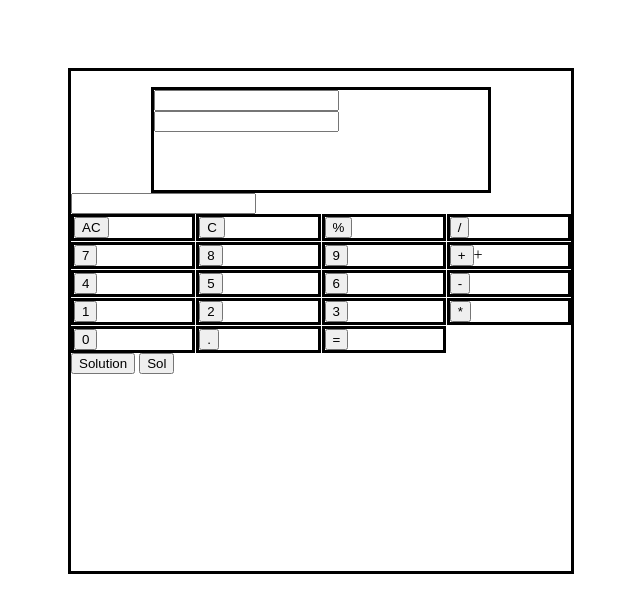
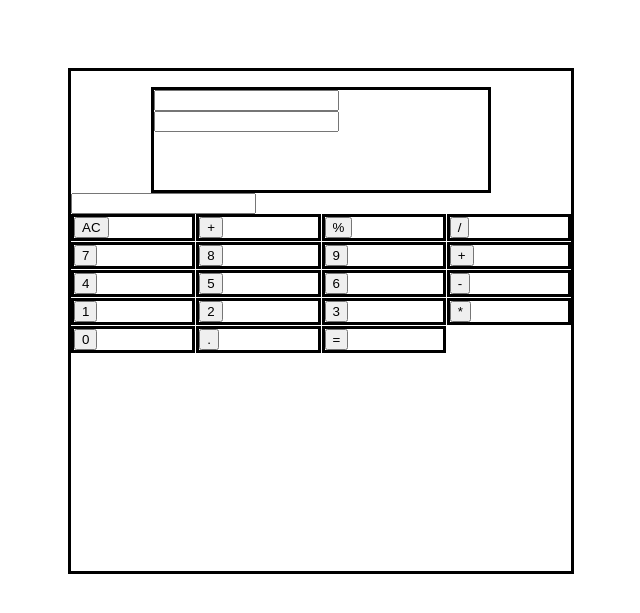
Before and after one commit to yolk23/calculator, a plain HTML site: page index.html in a window 1280 px wide. Shown: the part 79-692 px from the top of the page, without its empty margins (319-959 px from the left). Drawn offline with Linux system fonts and the light colour scheme.

Commit message:
Finished Foundation

```diff
--- a/index.html
+++ b/index.html
@@ -10,7 +10,6 @@
   </head>
   <body>
 	<script src="script.js"></script>
-
     <h1>Calculator</h1>
     <div class="container" >
         <form name="formCalc">
@@ -23,36 +22,32 @@
         </div>
         <div class="grid-container">
             <div class="grid-item"><button value="1" onclick="">AC</button></div>
-            <div class="grid-item"><button>C</button></div>
-            <div class="grid-item"><button>%</button></div>
-            <div class="grid-item"><button>/</button></div>
-            <div class="grid-item"><button>7</button></div>
-            <div class="grid-item"><button>8</button></div>
-            <div class="grid-item"><button>9</button></div>
-            <div class="grid-item"><input type="button" value="+" onclick="formCalc.sol.value += '+' ">+</div>
-            <div class="grid-item"><button>4</button></div>
-            <div class="grid-item"><button>5</button></div>
-            <div class="grid-item"><button>6</button></div>
-            <div class="grid-item"><button>-</button></div>
+            <div class="grid-item"><input type="button" value="+" onclick=" "></div>
+            <div class="grid-item"><input type="button" value="%" onclick="formCalc.sol.value += '%' "></div>
+            <div class="grid-item"><input type="button" value="/" onclick="formCalc.sol.value += '/' "></div>
+            <div class="grid-item"><input type="button" value="7" onclick="formCalc.sol.value += '7' "></div>
+            <div class="grid-item"><input type="button" value="8" onclick="formCalc.sol.value += '8' "></div>
+            <div class="grid-item"><input type="button" value="9" onclick="formCalc.sol.value += '9' "></div>
+            <div class="grid-item"><input type="button" value="+" onclick="formCalc.sol.value += '+' "></div>
+            <div class="grid-item"><input type="button" value="4" onclick="formCalc.sol.value += '4' "></div>
+            <div class="grid-item"><input type="button" value="5" onclick="formCalc.sol.value += '5' "></div>
+            <div class="grid-item"><input type="button" value="6" onclick="formCalc.sol.value += '6' "></div>
+            <div class="grid-item"><input type="button" value="-" onclick="formCalc.sol.value += '-' "></div>
             <div class="grid-item"><input type="button" value="1" onclick="formCalc.sol.value += '1' "></div>
             <div class="grid-item"><input type="button" value="2" onclick="formCalc.sol.value += '2' "></div>
             <div class="grid-item"><input type="button" value="3" onclick="formCalc.sol.value += '3' "></div>
             <div class="grid-item"><input type="button" value="*" onclick="formCalc.sol.value += '*' "></div>
-            <div class="grid-item"><button>0</button></div>
-            <div class="grid-item"><button>.</button></div>
-            <div class="grid-item"><button>=</button></div>
+            <div class="grid-item"><input type="button" value="0" onclick="formCalc.sol.value += '0' "></div>
+            <div class="grid-item"><input type="button" value="." onclick="formCalc.sol.value += '.' "></div>
+            <div class="grid-item"><button onclick="total()">=</button></div>
           </div>
         </form>
-        <button onclick="totalValue()">Solution</button>
-        <button onclick="total()">Sol</button>
+
     </div>
     <script>
        function total (){
-
         let result = eval(formCalc.sol.value);
         formCalc.answer.value = result;
-
-
        }
     </script>
 
```
